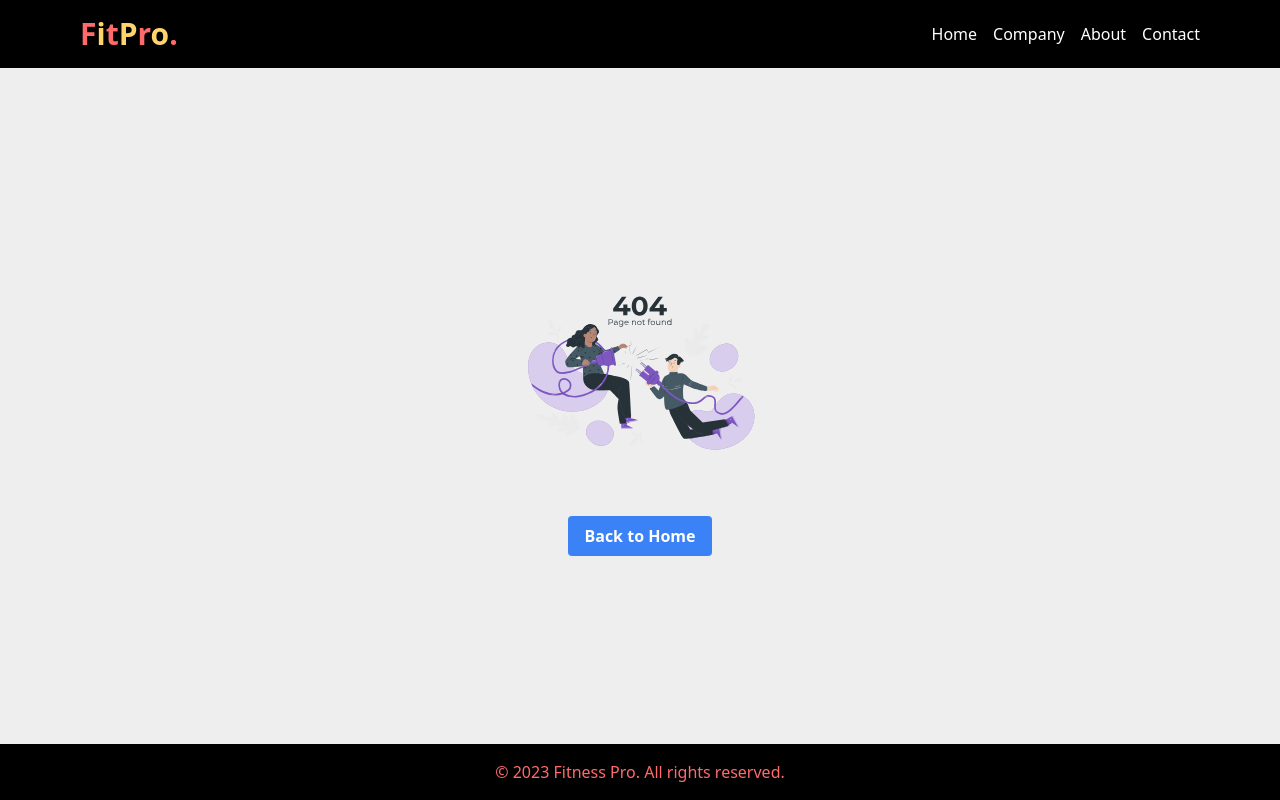
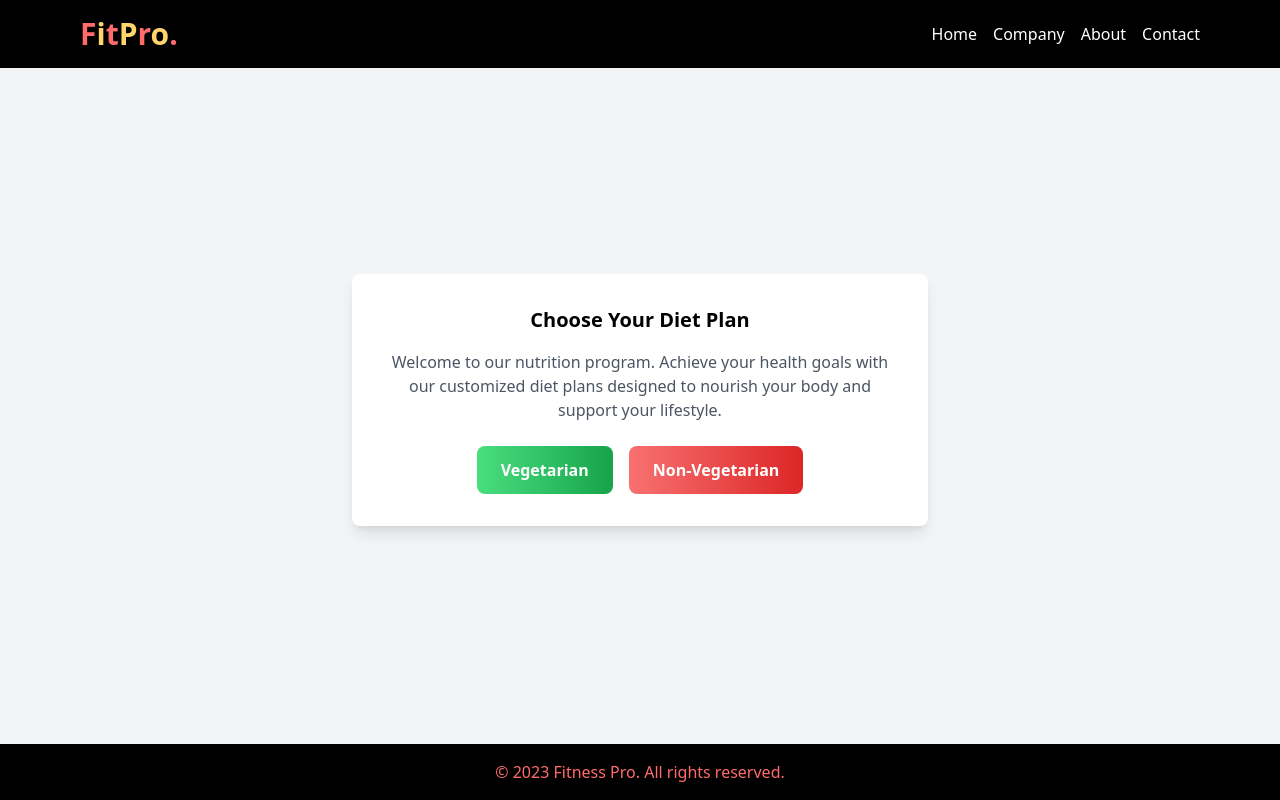
Before and after one commit to pasanuvindu/FitPro-React-Frontend, a React (Create React App) app: page /diet in a window 1280 px wide. Built offline with nearby package versions, Linux system fonts and the light colour scheme.

Commit message:
WorkoutFiter/Diet.js

```diff
--- a/src/App.js
+++ b/src/App.js
@@ -3,13 +3,13 @@ import Layout from "./components/Layout/Layout";
 import NotFound from "./components/NotFound";
 import Home from "./components/Home";
 import { Route, BrowserRouter as Router, Routes } from "react-router-dom";
-// import Navbar from "./components/Navbar";
 import BMICalculator from "./components/BmiCal";
 import Login from "./components/Login/Login";
 import Workout from "./components/Workout";
 import WorkoutList from "./components/WorkoutList";
 import WorkoutFrame from "./components/WorkoutFrame";
 import Hero from "./components/Hero";
+import Diet from "./components/Diet";
 
 function App() {
   return (
@@ -23,10 +23,21 @@ function App() {
             <Route path="/bmi" element={<BMICalculator />} />
             <Route path="/login" element={<Login />} />
             <Route path="*" element={<NotFound />} />
-            <Route path="/workout" element={<Workout />} />
-            <Route path="/workoutlist" element={<WorkoutList />} />
-            {/* <Route path="/workoutframe" element={<WorkoutFrame />} /> */}
+
+            {/* Updated routes */}
+            <Route path="/workout" element={<Workout />}>
+              <Route
+                path="home-workout"
+                element={<WorkoutList filter="home" />}
+              />
+              <Route
+                path="gym-workout"
+                element={<WorkoutList filter="gym" />}
+              />
+            </Route>
+
             <Route path="/workoutframe/:workoutId" element={<WorkoutFrame />} />
+            <Route path="/diet" element={<Diet />} />
           </Routes>
         </Layout>
       </Router>
--- /dev/null
+++ b/src/components/Diet.js
@@ -0,0 +1,34 @@
+import React from "react";
+
+const Diet = () => {
+  return (
+    <div className="flex items-center justify-center min-h-screen bg-gray-100">
+      <div className="max-w-xl p-8 bg-white shadow-lg rounded-lg">
+        <div className="text-center">
+          <p className="text-xl font-bold mb-4">Choose Your Diet Plan</p>
+          <p className="text-gray-600 mb-6">
+            Welcome to our nutrition program. Achieve your health goals with our
+            customized diet plans designed to nourish your body and support your
+            lifestyle.
+          </p>
+        </div>
+        <div className="flex items-center justify-center space-x-4">
+          <a
+            href="/vegetarian-diet"
+            className="px-6 py-3 text-white bg-gradient-to-r from-green-400 to-green-600 hover:from-green-300 hover:to-green-500 rounded-lg font-semibold"
+          >
+            Vegetarian
+          </a>
+          <a
+            href="/non-vegetarian-diet"
+            className="px-6 py-3 text-white bg-gradient-to-r from-red-400 to-red-600 hover:from-red-300 hover:to-red-500 rounded-lg font-semibold"
+          >
+            Non-Vegetarian
+          </a>
+        </div>
+      </div>
+    </div>
+  );
+};
+
+export default Diet;
--- a/src/components/Workout.js
+++ b/src/components/Workout.js
@@ -1,24 +1,46 @@
 import React from "react";
+import { Link } from "react-router-dom";
 
 const Workout = () => {
   return (
     <div className="flex items-center justify-center min-h-screen bg-gray-100">
       <div className="max-w-xl p-8 bg-white shadow-lg rounded-lg">
         <div className="text-center">
-          <p className="text-xl font-bold mb-4">
-            Choose Your Workout Plan
-          </p>
+          <p className="text-xl font-bold mb-4">Choose Your Workout Plan</p>
           <p className="text-gray-600 mb-6">
-            Welcome to our fitness training program. Transform your body and mind with our tailored workout plans designed to help you achieve your fitness goals.
+            Welcome to our fitness training program. Transform your body and
+            mind with our tailored workout plans designed to help you achieve
+            your fitness goals.
           </p>
         </div>
-        <div className="flex items-center justify-center space-x-4">
-          <a href="/home-workout" className="px-6 py-3 text-white bg-gradient-to-r from-pink-600 to-pink-400 hover:from-pink-500 hover:to-pink-300 rounded-lg font-semibold">
+        {/* <div className="flex items-center justify-center space-x-4">
+          <a
+            href="/home-workout"
+            className="px-6 py-3 text-white bg-gradient-to-r from-pink-600 to-pink-400 hover:from-pink-500 hover:to-pink-300 rounded-lg font-semibold"
+          >
             Home Workout
           </a>
-          <a href="/gym-workout" className="px-6 py-3 text-white bg-gradient-to-r from-orange-600 to-orange-400 hover:from-orange-500 hover:to-orange-300 rounded-lg font-semibold">
+          <a
+            href="/gym-workout"
+            className="px-6 py-3 text-white bg-gradient-to-r from-orange-600 to-orange-400 hover:from-orange-500 hover:to-orange-300 rounded-lg font-semibold"
+          >
             Gym Workout
           </a>
+        </div> */}
+
+        <div className="flex items-center justify-center space-x-4">
+          <Link
+            to="/workouts?workoutPlace=Home"
+            className="px-6 py-3 text-white bg-gradient-to-r from-pink-600 to-pink-400 hover:from-pink-500 hover:to-pink-300 rounded-lg font-semibold"
+          >
+            Home Workout
+          </Link>
+          <Link
+            to="/workouts?workoutPlace=Gym"
+            className="px-6 py-3 text-white bg-gradient-to-r from-orange-600 to-orange-400 hover:from-orange-500 hover:to-orange-300 rounded-lg font-semibold"
+          >
+            Gym Workout
+          </Link>
         </div>
       </div>
     </div>
--- a/src/components/WorkoutList.js
+++ b/src/components/WorkoutList.js
@@ -1,7 +1,7 @@
 import React, { useEffect } from "react";
 import { useDispatch, useSelector } from "react-redux";
 import { getWorkouts } from "../actions/workout"; // Adjust the path as needed
-import { useNavigate } from "react-router-dom"; // Import the useNavigate hook
+import { useLocation, useNavigate } from "react-router-dom"; // Import the useNavigate hook
 
 const WorkoutCard = ({ workout }) => {
   const navigate = useNavigate(); // Initialize the useNavigate hook
@@ -39,17 +39,28 @@ const WorkoutCard = ({ workout }) => {
 
 const WorkoutList = () => {
   const dispatch = useDispatch();
-  const workoutData = useSelector((state) => state.workouts); // Assuming you've named your reducer 'workouts'
+  const workoutData = useSelector((state) => state.workouts);
+  const location = useLocation(); // Get the current location
+  const queryParams = new URLSearchParams(location.search); // Get query parameters
+  const filter = queryParams.get("filter"); // Get the 'filter' parameter value
 
   useEffect(() => {
-    dispatch(getWorkouts()); // Dispatch the action to fetch workouts when the component mounts
+    dispatch(getWorkouts());
   }, [dispatch]);
+
+  const filteredWorkouts = filter
+    ? workoutData.filter(
+        (workout) => workout.workoutPlace.toLowerCase() === filter
+      )
+    : workoutData;
 
   return (
     <div className="flex justify-center items-center min-h-screen bg-gray-100">
       <div className="bg-white w-full max-w-3xl p-8 rounded-xl shadow-xl">
-        <div className="text-2xl font-bold mb-6">Your Home Workouts</div>
-        {workoutData.map((workout, index) => (
+        <div className="text-2xl font-bold mb-6">
+          {filter === "home" ? "Your Home Workouts" : "Your Gym Workouts"}
+        </div>
+        {filteredWorkouts.map((workout, index) => (
           <WorkoutCard key={index} workout={workout} />
         ))}
       </div>
```
